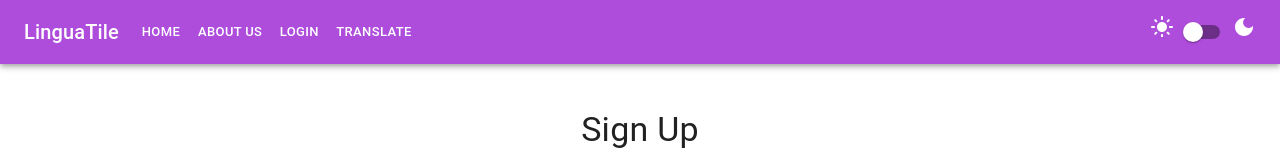
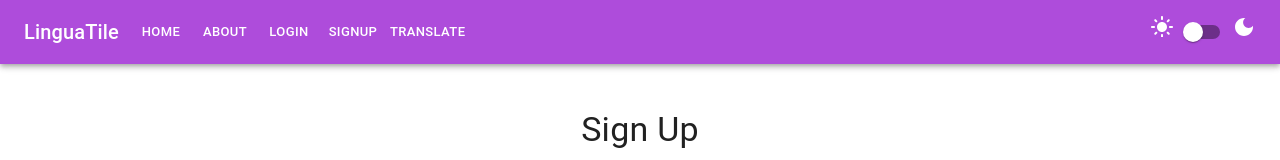
Before and after one commit to zliel/lingua-tile, a React (Create React App) app: page /signup in a window 1280 px wide. Shown: the top 160 px of the page. Built offline with nearby package versions, Linux system fonts and the light colour scheme.

Commit message:
Added the signup page to the navbar

```diff
--- a/src/Components/NavBar.js
+++ b/src/Components/NavBar.js
@@ -5,7 +5,7 @@ import {DarkMode, LightMode} from "@mui/icons-material";
 import {Link} from "react-router-dom"
 
 function NavBar(props) {
-    const pages = [{name: "Home", endpoint: "/home"}, {name: "About Us", endpoint: "/about"}, {name: "Login", endpoint: "/login"}, {name: "Translate", endpoint: "/translate"}]
+    const pages = [{name: "Home", endpoint: "/home"}, {name: "About", endpoint: "/about"}, {name: "Login", endpoint: "/login"}, {name: "Signup", endpoint: "/signup"}, {name: "Translate", endpoint: "/translate"}]
     const theme = useTheme();
     return (
         <AppBar position={"static"} enableColorOnDark>
```
